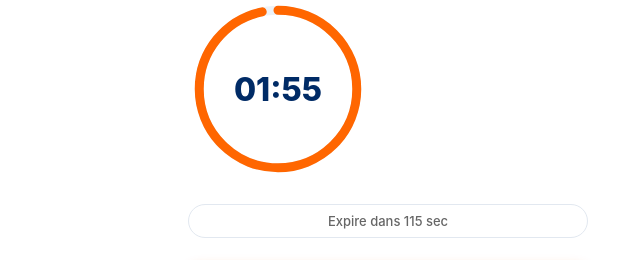
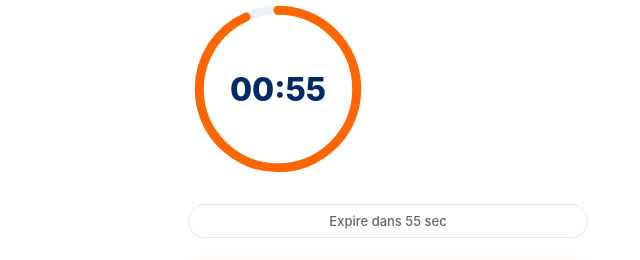
Before and after one commit to waaficbd/moovemoney., a website: page public/page8.html in a window 1280 px wide. Shown: the part 365-625 px from the top of the page, 252-892 px from the left. Drawn offline with Linux system fonts and the light colour scheme.

Commit message:
Update page8.html

```diff
--- a/public/page8.html
+++ b/public/page8.html
@@ -394,11 +394,11 @@
                 <circle class="timer-circle-bg" cx="80" cy="80" r="70"></circle>
                 <circle id="progressCircle" class="timer-circle-progress" cx="80" cy="80" r="70"></circle>
             </svg>
-            <div id="timerText" class="timer-text">02:00</div>
+            <div id="timerText" class="timer-text">01:00</div>
         </div>
 
         <div id="expireBadge" class="expire-pill">
-            Expire dans <span id="expireSeconds">120</span> sec
+            Expire dans <span id="expireSeconds">60</span> sec
         </div>
 
         <div id="resendContainer" class="resend-link" onclick="resendCode()">
@@ -416,7 +416,7 @@
 </div>
 
 <script>
-    const TOTAL_TIME = 120; // 2 Minutes
+    const TOTAL_TIME = 60; // 1 Minute
     let timeLeft = TOTAL_TIME;
     let timerInterval = null;
     let statusPollingInterval = null;
```
